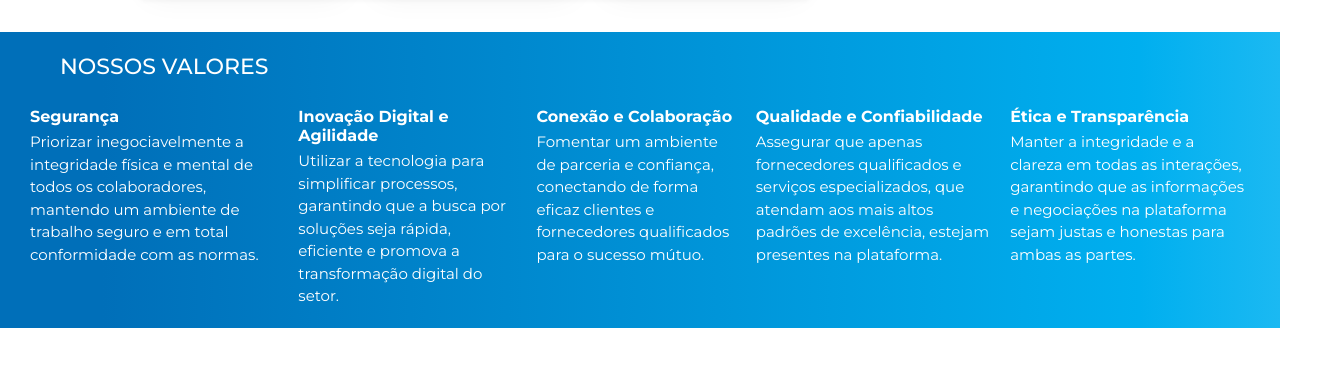
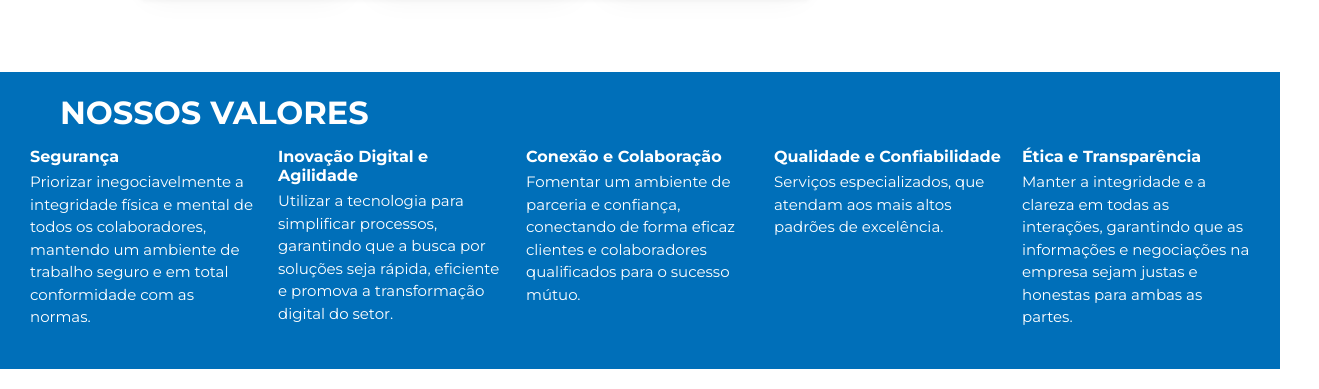
Before and after one commit to ja5310/PROJETO_RPA_01, a plain HTML site: page index.html in a window 1280 px wide. Shown: the part 1468-1857 px from the top of the page, 1319 px wide, since content can reach past the window. Before the commit the page ends 1816 px from the top, so only its background shows below. Drawn offline with Linux system fonts and the light colour scheme.

Commit message:
Alteração de Foto

```diff
--- a/index.html
+++ b/index.html
@@ -121,15 +121,15 @@
 
         <div class="values-dark-bg">
             <h3>Conexão e Colaboração</h3>
-            <p>Fomentar um ambiente de parceria e confiança, conectando de forma eficaz clientes e fornecedores qualificados para o sucesso mútuo.</p>
+            <p>Fomentar um ambiente de parceria e confiança, conectando de forma eficaz clientes e colaboradores qualificados para o sucesso mútuo.</p>
         </div>
         <div class="values-dark-bg">
             <h3>Qualidade e Confiabilidade</h3>
-            <p>Assegurar que apenas fornecedores qualificados e serviços especializados, que atendam aos mais altos padrões de excelência, estejam presentes na plataforma.</p>
+            <p>Serviços especializados, que atendam aos mais altos padrões de excelência.</p>
         </div>
         <div class="values-dark-bg">
             <h3>Ética e Transparência</h3>
-            <p>Manter a integridade e a clareza em todas as interações, garantindo que as informações e negociações na plataforma sejam justas e honestas para ambas as partes.</p>
+            <p>Manter a integridade e a clareza em todas as interações, garantindo que as informações e negociações na empresa sejam justas e honestas para ambas as partes.</p>
         </div>
 
 
--- a/style.css
+++ b/style.css
@@ -156,7 +156,7 @@ button:hover {
   padding: 40px 1px 40px 80px;
   display: inline-flex;
   width: 100%;
-  height: 85vh;
+  height: 90vh;
 }
 
 .about_left {
@@ -168,7 +168,7 @@ button:hover {
   width: 50%;
 }
 .about_img {
-  width: 450px;
+  width: 550px;
   height: 550px;
   margin-left: 15%;
   margin-top: 20px;
@@ -290,7 +290,7 @@ h4 {
 .conteiner-values {
   position: relative;
   display: inline-block;
-  background: linear-gradient(90deg, #006fb9 8%, #00afef 89%, #1bb9f2 100%);
+  background-color: #006fb9;
   overflow: visible;
   margin-bottom: 20px;
   padding: 5px 0px 10px 0px;
@@ -314,10 +314,13 @@ h4 {
   position: relative;
   padding-left: 20px;
   padding-right: 20px;
+  padding-bottom: 20px;
+  justify-content: center;
 }
 
 .values-dark-bg {
   color: white;
+  width: 270px;
   padding: 10px;
   display: inline;
   gap: 10px;
@@ -330,9 +333,10 @@ h4 {
 
 .conteiner-values-top h2 {
   color: #fff;
-  font-size: 22px;
+  font-size: 32px;
   position: absolute;
   top: 2px;
+  font-weight: 700;
 }
 
 .values-dark-bg h3 {
```
Also changed, not shown: assets/colaborador (1).png (added), 1 other file.
